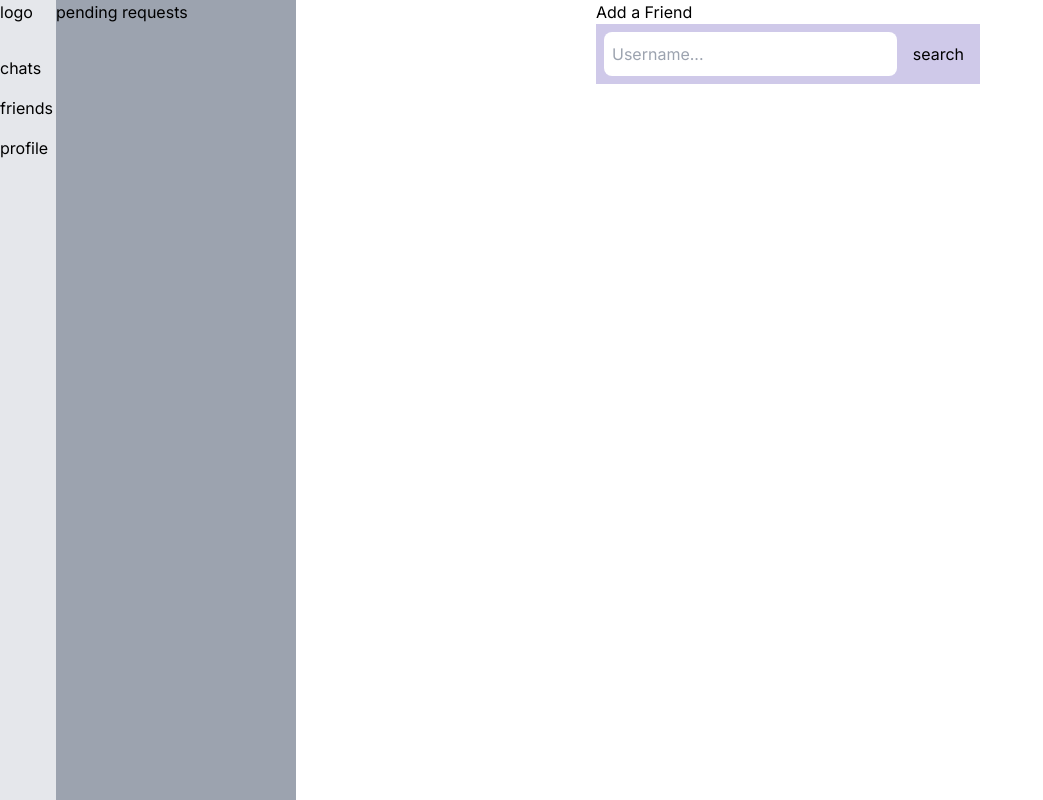
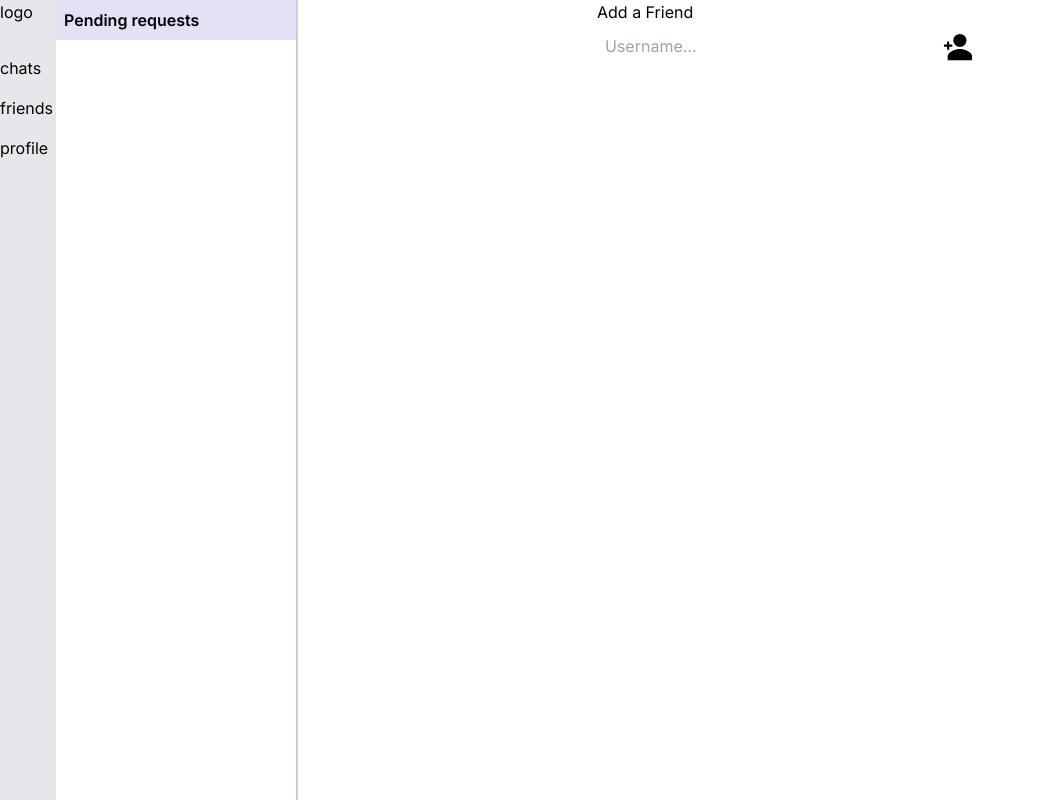
Before and after one commit to sinore69/messenger, a Next.js app: page /home/friends in a window 1280 px wide. Shown: the whole page, without its empty margins (0-1043 px from the left). Built offline with nearby package versions, Linux system fonts and the light colour scheme; no server answers.

Commit message:
various ui element

```diff
--- a/package.json
+++ b/package.json
@@ -29,6 +29,7 @@
     "react-dom": "18.2.0",
     "react-hook-form": "^7.46.2",
     "react-hot-toast": "^2.4.1",
+    "react-icons": "^5.0.1",
     "tailwindcss": "3.3.3",
     "typescript": "5.2.2",
     "zod": "^3.22.2"
--- a/src/app/home/chats/[chatId]/page.tsx
+++ b/src/app/home/chats/[chatId]/page.tsx
@@ -19,14 +19,14 @@ async function page({ params }: pageprops) {
   );
   if (chatId === "none" || userid !== curruser?.username)
     return (
-      <div className="flex bg-gray-300 w-5/6 justify-center pt-56">
-        <div>select a chat</div>
+      <div className="flex bg-white w-5/6 justify-center pt-56 border-l-2 border-deluge-300 text-xl">
+        <div className="text-deluge-300">Start a conversation</div>
       </div>
     );
   if (res)
     return (
-      <div className="flex bg-gray-300 w-5/6">
-        <div className="flex flex-col bg-martinique-500 w-full">
+      <div className="flex w-5/6 border-l-2 border-deluge-300">
+        <div className="flex flex-col bg-white w-full">
           <ConversationBanner chatid={chatId} />
           <ChatHistory conversation={res} chatId={chatId} />
           <div className="h-10 w-full bg-white"></div>
--- a/src/app/home/chats/layout.tsx
+++ b/src/app/home/chats/layout.tsx
@@ -5,7 +5,7 @@ export default function HomeLayout({
   children: React.ReactNode;
 }) {
   return (
-    <div className="h-screen w-screen bg-gray-300 flex flex-row">
+    <div className="h-screen w-screen bg-white flex flex-row border-l-2 border-deluge-300 ">
       <div className=" w-2/12 flex flex-col items-center">
         <div className="p-2">ActiveChat</div>
         <ActiveChat></ActiveChat>
--- a/src/app/home/friends/page.tsx
+++ b/src/app/home/friends/page.tsx
@@ -4,14 +4,16 @@ import Searchfriend from "@/form/Searchfriend";
 import PendingFriendsList from "@/components/FriendsList";
 function page() {
   return (
-    <div className="flex flex-row h-screen w-screen bg-gray-400">
+    <div className="flex flex-row h-screen w-screen bg-white">
       <div className="">
         <div className="h-screen w-60">
-          pending requests
+          <div className="h-10 bg-deluge-200 p-2 text-l font-semibold">
+            Pending requests
+          </div>
           <PendingFriendsList />
         </div>
       </div>
-      <div className="flex flex-row justify-center w-10/12 bg-white">
+      <div className="flex flex-row justify-center w-10/12 bg-white border-l-2 border-deluge-300">
         <div className="flex flex-col">
           <div>Add a Friend</div>
           <div className="w-96 h-52 ">
--- a/src/components/ActiveChat.tsx
+++ b/src/components/ActiveChat.tsx
@@ -9,12 +9,27 @@ function NewChat() {
     queryKey: ["chats"],
     queryFn: async () => chatList(),
   });
-  if (chats.isLoading) return <div>loading</div>;
+  if (chats.isLoading)
+    return (
+      <div>
+        <div className="flex items-center space-x-1">
+          <div className="animate-pulse bg-deluge-300 h-10 w-10 rounded-full"></div>
+          <div className="space-y-1">
+            <div className="animate-pulse rounded-md bg-deluge-300 h-4 w-[180px]">
+              {" "}
+            </div>
+            <div className="animate-pulse rounded-md bg-deluge-300 h-4 w-[170px]">
+              {" "}
+            </div>
+          </div>
+        </div>
+      </div>
+    );
   return (
     <div>
       {chats.data?.map((item: newchat) => (
         <Link
-          className="bg-gray-300 flex w-56 h-12 font-bold "
+          className="flex w-56 h-12 font-semibold text-xl hover:bg-deluge-100 p-2 rounded-md "
           key={item.id}
           href={`/home/chats/${item.friendOf}--${item.username}`}
         >
--- a/src/components/ConversationBanner.tsx
+++ b/src/components/ConversationBanner.tsx
@@ -2,7 +2,11 @@ import React from "react";
 
 function ConversationBanner(chatId: { chatid: string }) {
   const [userid, partnerid] = chatId.chatid.split("--");
-  return <div className="h-11">{partnerid}</div>;
+  return (
+    <div className="h-11 border border-deluge-300 border-x-2 border-y-2 font-semibold p-1 pl-2">
+      {partnerid}
+    </div>
+  );
 }
 
 export default ConversationBanner;
--- a/src/components/FriendsList.tsx
+++ b/src/components/FriendsList.tsx
@@ -15,9 +15,19 @@ const PendingFriendsList = () => {
   });
   if (requests.isLoading)
     return (
-      <>
-        <div>loading...</div>
-      </>
+      <div>
+        <div className="flex items-center space-x-1">
+          <div className="animate-pulse bg-deluge-300 h-10 w-10 rounded-full"></div>
+          <div className="space-y-1">
+            <div className="animate-pulse rounded-md bg-deluge-300 h-4 w-[180px]">
+              {" "}
+            </div>
+            <div className="animate-pulse rounded-md bg-deluge-300 h-4 w-[170px]">
+              {" "}
+            </div>
+          </div>
+        </div>
+      </div>
     );
   if (requests.data?.length !== 0) {
     return (
@@ -33,7 +43,7 @@ const PendingFriendsList = () => {
 
   return (
     <>
-      <div>no pending requests</div>
+      <div className="h-10 p-4 text-l">No pending requests</div>
     </>
   );
 };
--- a/src/components/InputMessage.tsx
+++ b/src/components/InputMessage.tsx
@@ -3,6 +3,7 @@ import React from "react";
 import { useForm, SubmitHandler } from "react-hook-form";
 import { messages } from "@/utils/types";
 import conversation from "@/server actions/conversation";
+import { LuSendHorizonal } from "react-icons/lu";
 export default function InputMessage(chatId: { chatid: string }) {
   const {
     register,
@@ -28,19 +29,27 @@ export default function InputMessage(chatId: { chatid: string }) {
   };
   return (
     <div className="flex flex-row">
-      <div className="h-11 w-96 bg-white  "></div>
+      <div className="h-10 w-96 bg-white  "></div>
       <div className="relative">
         <section className="absolute bottom-0">
-          <form onSubmit={handleSubmit(onSubmit)} className="flex flex-row ">
+          <form
+            onSubmit={handleSubmit(onSubmit)}
+            className="flex flex-row gap-x-0"
+          >
             <div className="">
               <input
+                autoComplete="off"
+                contentEditable="true"
                 placeholder="Type a message"
                 {...register("text")}
-                className="h-11 w-96 rounded-md p-1 border border-deluge-400 focus:outline-deluge-500 focus:border-3"
+                className="h-10 w-96 rounded-l-lg p-1 border border-deluge-400 focus:outline-deluge-500 focus:border-3"
               />
             </div>
-            <button type="submit" className="h-11 w-12 bg-gray-300 rounded-md">
-              enter
+            <button
+              type="submit"
+              className="h-10 w-12 bg-deluge-400 rounded-r-lg"
+            >
+              <LuSendHorizonal className="w-12 h-8" />
             </button>
           </form>
         </section>
--- a/src/form/Searchfriend.tsx
+++ b/src/form/Searchfriend.tsx
@@ -4,6 +4,7 @@ import { userName } from "@/utils/types";
 import React from "react";
 import { useForm, SubmitHandler } from "react-hook-form";
 import toast, { Toaster } from "react-hot-toast";
+import { IoPersonAddSharp } from "react-icons/io5";
 
 const notify = (res: string) => toast(res);
 
@@ -21,18 +22,16 @@ function Searchfriend() {
   };
 
   return (
-    <div className=" bg-deluge-300">
-      <form
-        onSubmit={handleSubmit(onSubmit)}
-        className="flex flex-row bg-deluge-600 gap-x-2 p-2"
-      >
+    <div className="">
+      <form onSubmit={handleSubmit(onSubmit)} className="flex flex-row ">
         <input
           placeholder="Username..."
+          autoComplete="off"
           {...register("username")}
-          className="h-11 w-full p-2 rounded-lg border-2"
+          className="h-11 w-full p-2 rounded-lg border-2 focus:outline-deluge-500"
         />
-        <button type="submit" className="p-2 bg-red-300 rounded-lg h-11">
-          search
+        <button type="submit" className="p-2 rounded-lg h-11">
+          <IoPersonAddSharp className="" size={30} />
         </button>
       </form>
       <section>
```
Also changed, not shown: 2 other files (tests, documents, lock files or other folders).
